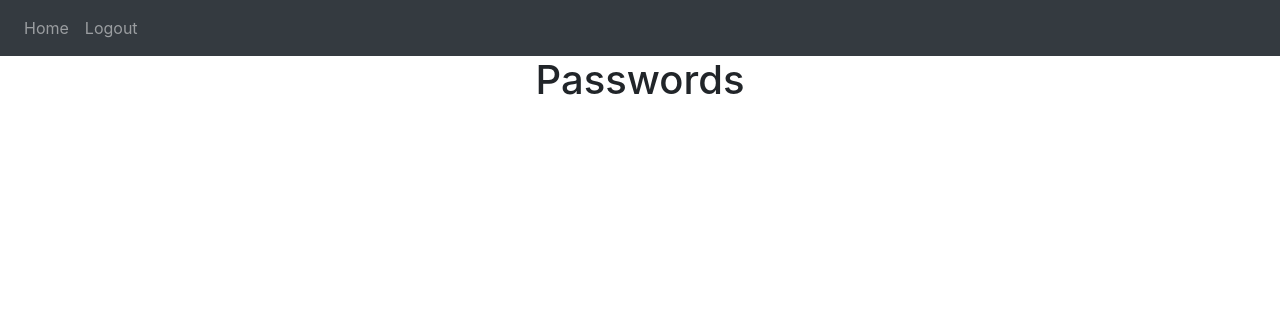
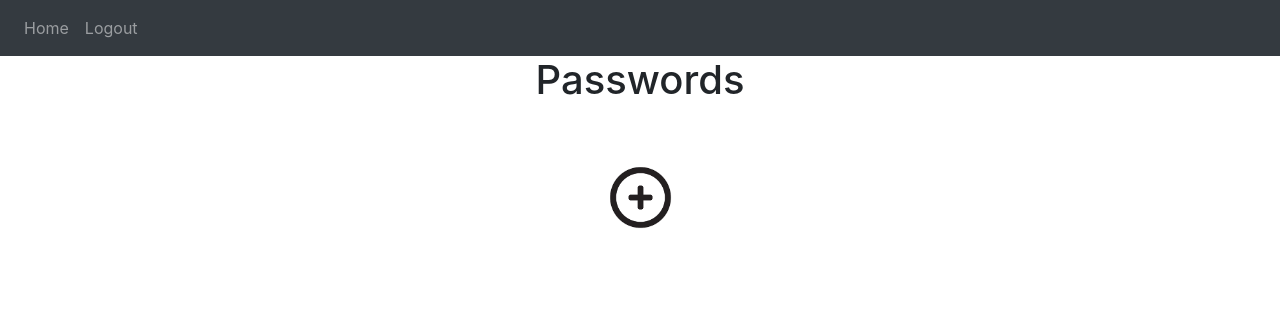
Before and after one commit to Entrimail/password_manager, a Flask app: page / in a window 1280 px wide. Shown: the top 316 px of the page. Run offline with Flask 2, Linux system fonts and the light colour scheme; the visitor is signed in with stand-in values (Sample User, id 1); data comes from the database, SQL or seed files in the repository; data that the repository does not hold is empty; some libraries are stand-ins or nearby versions.

Commit message:
Initial commit

```diff
--- a/website/templates/home.html
+++ b/website/templates/home.html
@@ -58,13 +58,7 @@
      margin-left: 20px;
      margin-bottom: 20px;}
 
-     .btn-circle {
-        width: 75px;
-        height: 75px;
-        background-image: url('static/btn.png'); background-size: cover; background-position: center center;
 
-
-}
 </style>
 <div class="modal fade" id="myModal{{ note.id }}" tabindex="-1" role="dialog" aria-labelledby="exampleModalLabel"
      aria-hidden="true">
@@ -129,14 +123,20 @@
 
             </div>
 
-
         </div>
     </div>
 </div>
+<br>
+
+
 <div align="center">
     <button class="btn btn btn-circle" onclick="openModal2()">
     </button>
 </div>
+<style>.btn-circle {
+        width: 75px;
+        height: 75px;
+        background-image: url('static/btn.png'); background-size: cover; background-position: center center;
 
-
+}</style>
 {% endblock %}
```
